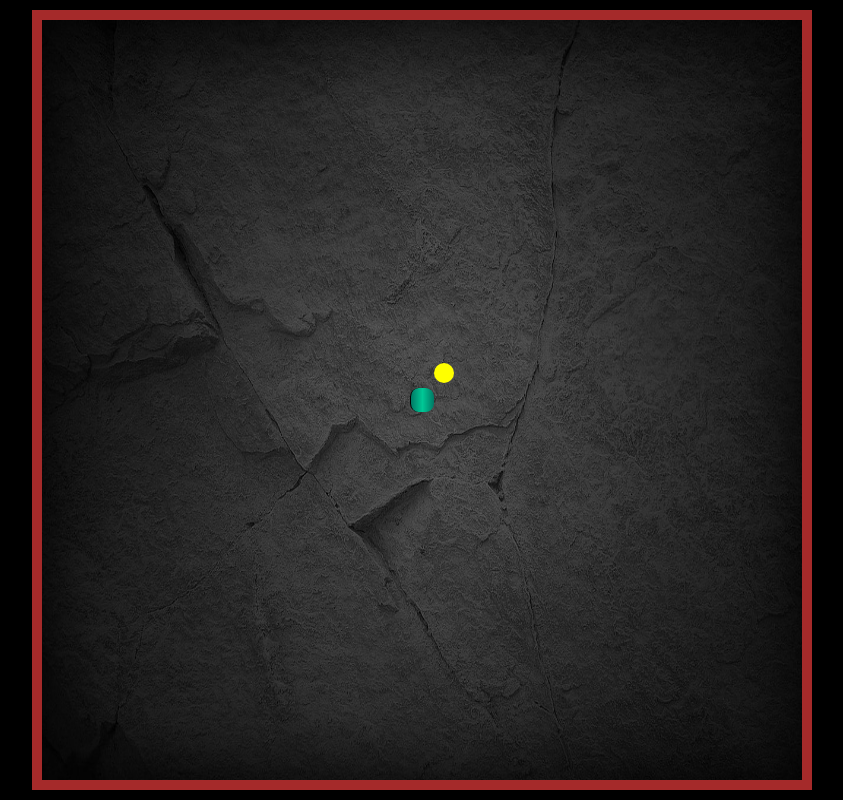
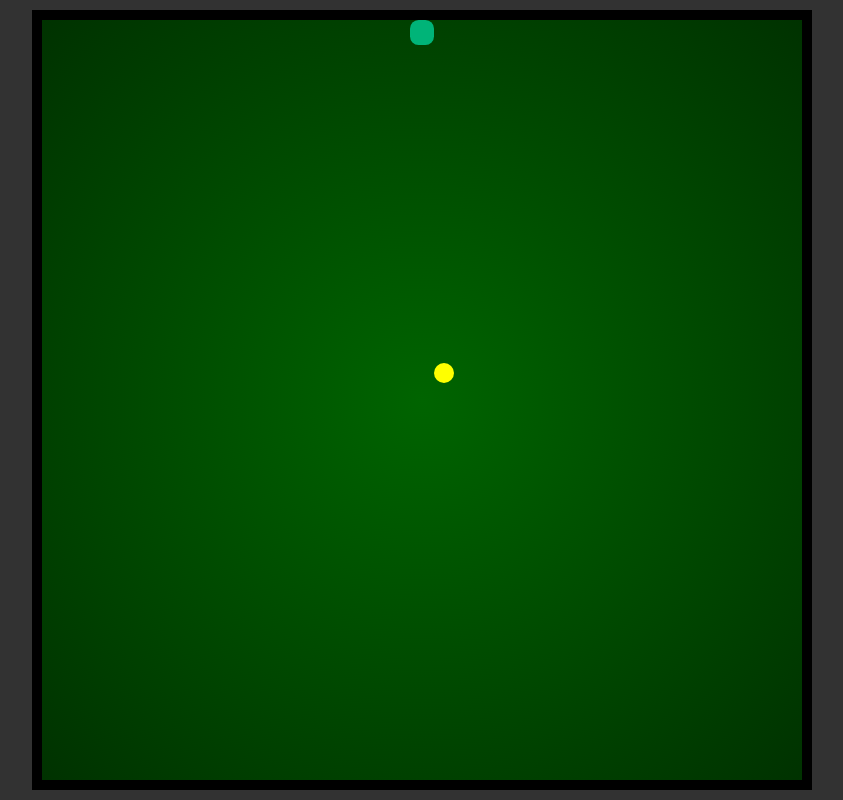
Before and after one commit to RenanAndrade945/RenanAndrade945.github.io, a plain HTML site: page index.html in a window 1280 px wide. Shown: the whole page, without its empty margins (218-1061 px from the left). Drawn offline with Linux system fonts and the light colour scheme.

Commit message:
Foi trocado o background da mesa e do body, criado uma classe CSS para diferenciar o corpo da cabeça da Snake, alterado as propriedades da Snake e agora o jogo inicia com a snake indo para cima e com o comprimento maior

```diff
--- a/css/snakeGame.css
+++ b/css/snakeGame.css
@@ -1,7 +1,7 @@
 body {
     height: 100vh;
     width: 100vw;
-    background-color: black;
+    background-color: rgb(50, 50, 50);
     display: flex;
     justify-content: center;
     align-items: center;
@@ -9,26 +9,27 @@ body {
 }
 
 #game-board {
-    background-image: url(../img/background3.jpg);
-    background-repeat: no-repeat;
-    background-size: 95vmin 95vmin;
+    background-image: radial-gradient(ellipse, rgb(0,100,0), rgb(0,50,0));
     width: 95vmin;
     height: 95vmin;
     display: grid;
     grid-template-rows: repeat(31, 1fr);
     grid-template-columns: repeat(31, 1fr);
     border-style: solid;
-    border-color: brown;
+    border-color: black;
     border-width: 10px;
 }
 
 .snake{
-    /*background-image:radial-gradient( rgb(0,200,150), rgb(0,120,100));
-    */
-    background-image:linear-gradient(to right, rgb(0,120,100), rgb(0,200,150), rgb(0,120,100));
+    background-color: rgb(0, 180, 120) ;
     border-style .10vmin solid black ;
-    border-left: .10vmin solid black ;
     border-radius: 35%;
+}
+
+.snakeHead{
+    background-color: rgb(0, 240, 150);
+    border-style .10vmin solid black ;
+    border-radius: 30%;
 }
 
 .food{
--- a/js/input.js
+++ b/js/input.js
@@ -1,5 +1,5 @@
 //variaveis
-let direcao = { x : 0, y : 0};
+let direcao = { x : -1, y : 0};
 let ultimaDirecao = { x : 0, y: 0 }
 
 //event listener
--- a/js/snake.js
+++ b/js/snake.js
@@ -1,11 +1,11 @@
 import { getDirecaoTeclado } from './input.js';
 
 //variáveis
-export const SNAKE_SPEED = 10;
-const snake = [ {x: 16, y: 16}/*,
-{x: 17, y: 16}*/];
+export const SNAKE_SPEED = 15;
+const snake = [ {x: 16, y: 16},
+                {x: 17, y: 16}];
 let novoSegmento = 0;
-let direcao = [{x : 0, y: 0, z: 0}];
+let direcao;
 
 export function atualizar (){
 
@@ -20,13 +20,17 @@ export function atualizar (){
 }
 
 export function desenhar(gameBoard){
-    snake.forEach(segment => {
+    for (let i = 0; i < snake.length; i++){
         const snakeElement = document.createElement('div');
-        snakeElement.style.gridRowStart = segment.x;
-        snakeElement.style.gridColumnStart = segment.y;
+        snakeElement.style.gridRowStart = snake[i].x;
+        snakeElement.style.gridColumnStart = snake[i].y;
+        if(i==0){
+            snakeElement.classList.add('snakeHead');
+        } else {
         snakeElement.classList.add('snake');
+        }
         gameBoard.appendChild(snakeElement);
-    })
+    }
 }
 
 export function expandirSnake(qtd){
```
Also changed, not shown: img/background.jpg (deleted), img/background3.jpg (deleted), 1 other file.
